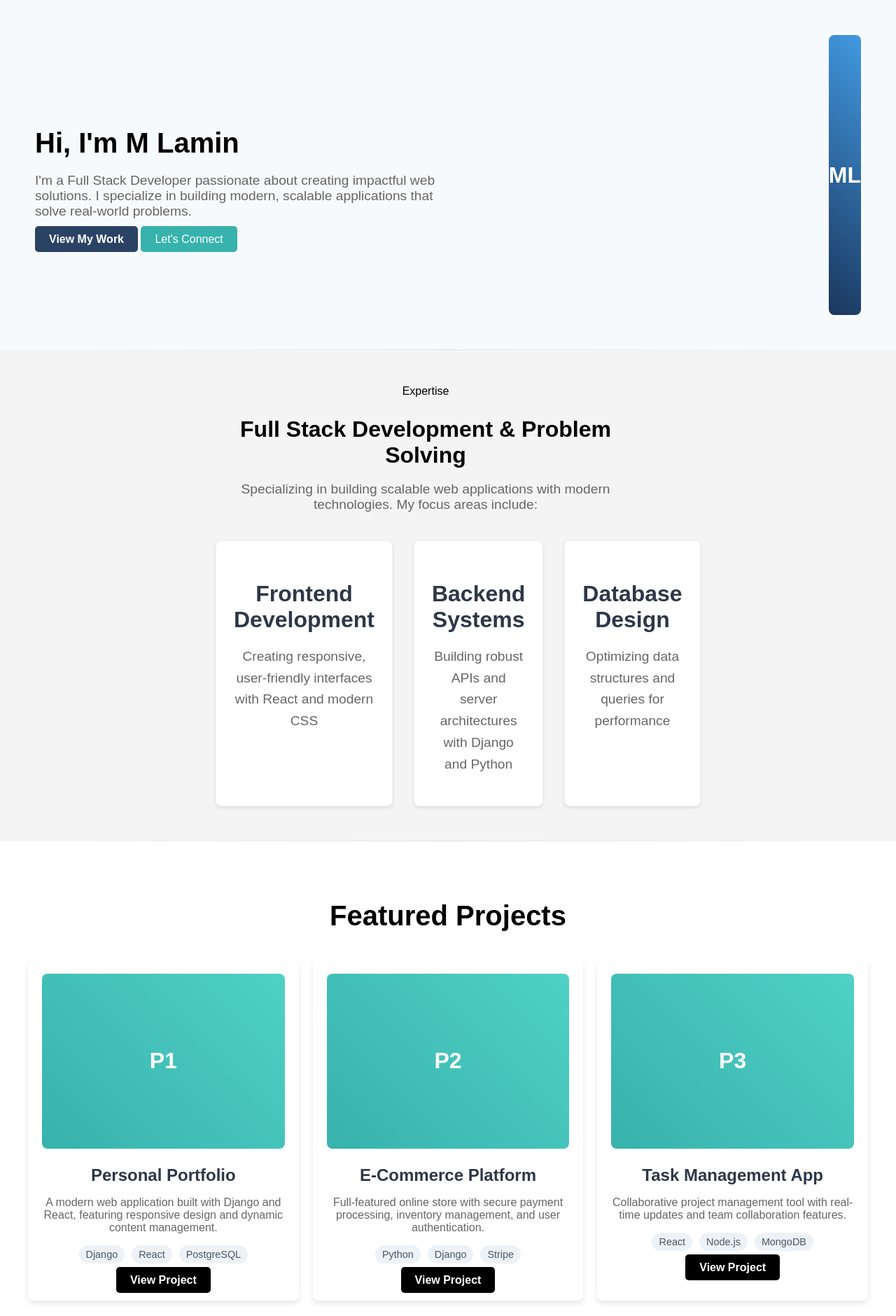
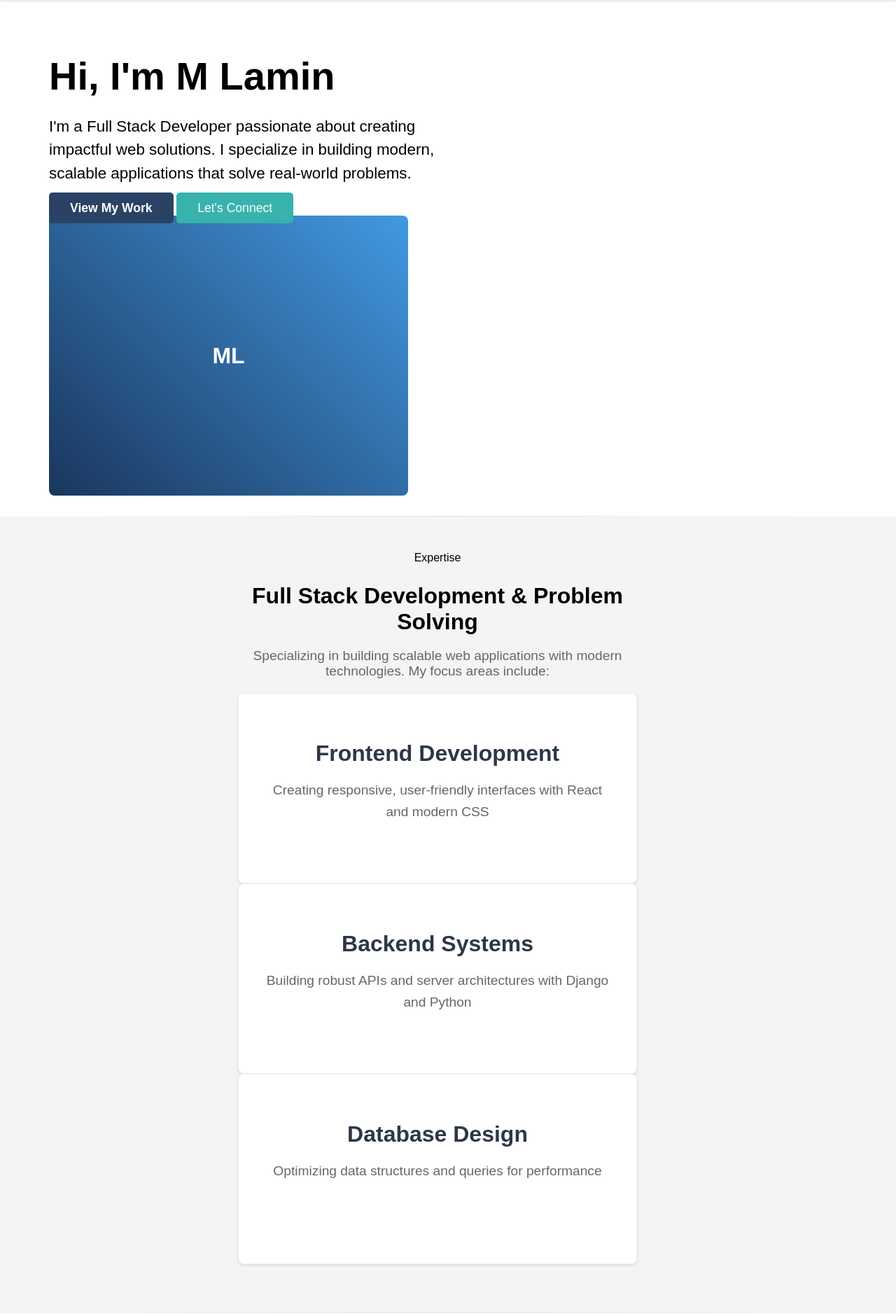
Before and after one commit to mlamin1/PersonalWebsite, a Django app: page / in a window 1280 px wide. Shown: the part 48-1928 px from the top of the page at 70% size. Run offline with Django 5.2, Linux system fonts and the light colour scheme.

Commit message:
Added changes to the homehtml page

```diff
--- a/main/static/styles.css
+++ b/main/static/styles.css
@@ -124,7 +124,7 @@ nav {
 
 /* Section Styling */
 .section {
-    padding: 80px 0;
+    padding: 40px 0;
     position: relative;
 }
 
@@ -153,11 +153,9 @@ nav {
 /* Section 1 */
 
 .hero-header {
-    display: flex; /* Switch to a flex layout for side-by-side alignment */
-    justify-content: space-between; /* Space between the content and the image */
-    align-items: center; /* Vertically align items */
-    padding: 50px;
-    background-color: var(--background-light);
+    padding: 30px 50px;
+    max-width: 1200px;  /* Constrain max width */
+    margin: 0 auto;     /* Center the content */
 }
 
 .hero-content {
@@ -165,14 +163,14 @@ nav {
 }
 
 .hero-content h1 {
-    font-size: 2.5em;
-    margin-bottom: 20px;
+    font-size: 3.5em;   /* Larger title */
+    margin-bottom: 15px;
 }
 
 .hero-content p {
-    font-size: 1.2em;
-    color: #666;
-    margin-bottom: 20px;
+    font-size: 1.4em;   /* Larger text */
+    line-height: 1.5;
+    max-width: 600px;   /* Constrain text width */
 }
 
 .hero-image {
@@ -187,10 +185,11 @@ nav {
 .btn {
     background-color: var(--primary-color);
     color: white;
-    padding: 10px 20px;
+    padding: 12px 30px;  /* Larger buttons */
     text-decoration: none;
     border-radius: 5px;
     font-weight: bold;
+    font-size: 1.1em;
 }
 
 .btn:hover {
@@ -200,9 +199,10 @@ nav {
 .btn-secondary {
     background-color: var(--secondary-color);
     color: white;
-    padding: 10px 20px;
+    padding: 12px 30px;  /* Larger buttons */
     text-decoration: none;
     border-radius: 5px;
+    font-size: 1.1em;
 }
 
 .btn-secondary:hover {
@@ -282,19 +282,19 @@ nav {
 }
 
 .expertise-grid {
-    display: grid;
-    grid-template-columns: repeat(3, 1fr);
-    gap: 30px;
-    margin-top: 40px;
+    max-width: 1200px;
+    margin: 20px auto;
+    gap: 25px;
 }
 
 .expertise-item {
     background-color: white;
-    padding: 25px;
+    padding: 35px;      /* More padding */
     border-radius: 8px;
     box-shadow: 0 2px 4px rgba(0,0,0,0.1);
     transition: transform 0.3s ease;
     border: 1px solid var(--background-dark);
+    min-height: 200px;  /* Minimum height */
 }
 
 .expertise-item:hover {
@@ -304,12 +304,13 @@ nav {
 .expertise-item h3 {
     color: var(--text-primary);
     margin-bottom: 15px;
-    font-size: 1.2em;
+    font-size: 1.4em;   /* Larger titles */
 }
 
 .expertise-item p {
     color: var(--text-secondary);
     line-height: 1.6;
+    font-size: 1.1em;   /* Larger text */
 }
 
 @media (max-width: 768px) {
@@ -338,15 +339,18 @@ nav {
     display: flex;
     justify-content: space-between;
     gap: 20px;
+    max-width: 1200px;
+    margin: 0 auto;
 }
 
 .project-card {
     background-color: white;
     border-radius: 8px;
     box-shadow: 0 4px 6px rgba(0, 0, 0, 0.1);
-    padding: 20px;
+    padding: 30px;
     text-align: center;
     flex: 1;
+    min-height: 400px;  /* Taller cards */
 }
 
 .project-card img {
@@ -357,14 +361,15 @@ nav {
 }
 
 .project-card h3 {
-    font-size: 1.5em;
+    font-size: 1.8em;
     margin-bottom: 10px;
     color: var(--text-primary);
 }
 
 .project-card p {
-    font-size: 1em;
+    font-size: 1.1em;
     color: var(--text-secondary);
+    line-height: 1.6;
 }
 
 .tech-stack {
@@ -404,28 +409,31 @@ nav {
     justify-content: space-around;
     gap: 20px;
     flex-wrap: wrap;
+    max-width: 1200px;
+    margin: 0 auto;
 }
 
 .blog-post {
     background-color: white;
-    padding: 30px; /* Increased padding for more substantial content */
+    padding: 35px;
+    min-height: 300px;
+    max-width: 350px;   /* Wider cards */
     border-radius: 5px;
     box-shadow: 0 4px 6px rgba(0, 0, 0, 0.1);
-    max-width: 300px;
     text-align: left;
-    min-height: 250px; /* Ensures each blog post has a consistent height */
 }
 
 .blog-post h3 {
-    font-size: 1.5em;
+    font-size: 1.6em;
     margin-bottom: 15px;
     color: var(--text-primary);
 }
 
 .blog-post p {
-    font-size: 1em;
+    font-size: 1.1em;
     color: var(--text-secondary);
     margin-bottom: 15px;
+    line-height: 1.6;
 }
 
 .blog-post a {
@@ -1073,3 +1081,10 @@ nav {
         min-height: 200px;
     }
 }
+
+/* Container to keep content centered */
+.container {
+    max-width: 1200px;
+    margin: 0 auto;
+    padding: 0 20px;
+}
--- a/main/templates/main/home.html
+++ b/main/templates/main/home.html
@@ -125,6 +125,7 @@
 {% block content %}
     <!-- Hero Section -->
     <section class="hero-header section">
+        <div class="container">
             <div class="hero-content">
                 <h1>Hi, I'm M Lamin</h1>
                 <p>I'm a Full Stack Developer passionate about creating impactful web solutions. I specialize in building modern, scalable applications that solve real-world problems.</p>
@@ -138,10 +139,12 @@
                     ML
                 </div>
             </div>
+        </div>
     </section>
 
     <!-- About Section -->
     <section class="about-me section section-dark">
+        <div class="container">
             <div class="about-me-content">
                 <span class="subheading">Expertise</span>
                 <h2>Full Stack Development & Problem Solving</h2>
@@ -161,10 +164,12 @@
                     </div>
                 </div>
             </div>
+        </div>
     </section>
 
     <!-- Projects Section -->
     <section class="projects section section-light">
+        <div class="container">
             <h2 class="projects-heading">Featured Projects</h2>
             <div class="projects-grid">
                 <div class="project-card">
@@ -207,10 +212,12 @@
                     <a href="#" class="btn">View Project</a>
                 </div>
             </div>
+        </div>
     </section>
 
     <!-- Blog Section -->
     <section class="blog-section section section-dark">
+        <div class="container">
             <h2>Latest Blog Posts</h2>
             <div class="blog-grid">
                 <div class="blog-post">
@@ -229,6 +236,7 @@
                     <a href="#">Read More</a>
                 </div>
             </div>
+        </div>
     </section>
 {% endblock %}
 </html>
```
Lines whose indentation alone changed are shown as unchanged.
